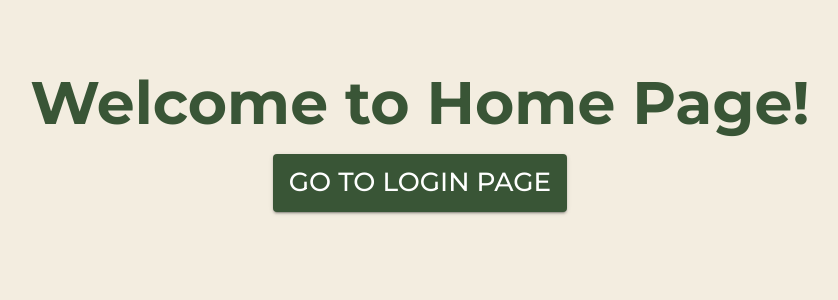
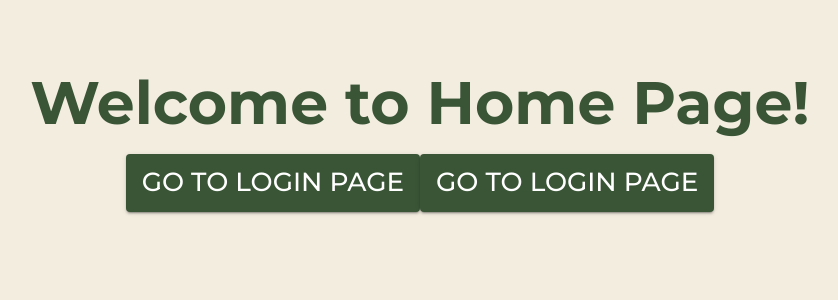
Before and after one commit to Rqkko/rendezvous, a React (Vite) app in the folder rendezvousapp.client/: page / in a window 1280 px wide. Shown: the top 300 px of the page, without its empty margins (220-1058 px from the left). Built offline with nearby package versions, Linux system fonts and the light colour scheme.

Commit message:
Try using components

```diff
--- /dev/null
+++ b/rendezvousapp.client/src/components/OpaqueButton.tsx
@@ -0,0 +1,22 @@
+import Button from "@mui/material/Button";
+
+interface OpaqueButtonProps {
+    handleClick: () => void;
+}
+
+function OpaqueButton({ handleClick }: OpaqueButtonProps) {
+    return (
+        <Button
+        variant="contained"
+        color="primary"
+        sx={{ mt: 2 }}
+        onClick={() => {
+            handleClick();
+        }}
+        >
+        Go to Login Page
+        </Button>
+    )
+}
+
+export default OpaqueButton;
--- a/rendezvousapp.client/src/views/Home.tsx
+++ b/rendezvousapp.client/src/views/Home.tsx
@@ -1,5 +1,6 @@
 import { Button, Container, Typography } from "@mui/material";
 import { useNavigate } from "react-router-dom";
+import OpaqueButton from "../components/OpaqueButton";
 
 function Home() {
     const navigate = useNavigate();
@@ -18,6 +19,8 @@ function Home() {
             >
                 Go to Login Page
             </Button>
+
+            <OpaqueButton handleClick={() => navigate("/login")} />
         </Container>
     );
 }
```
